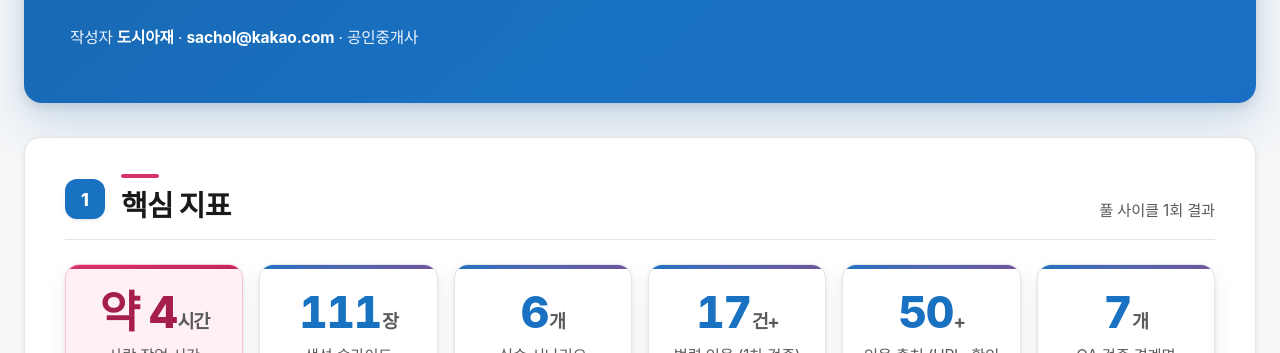
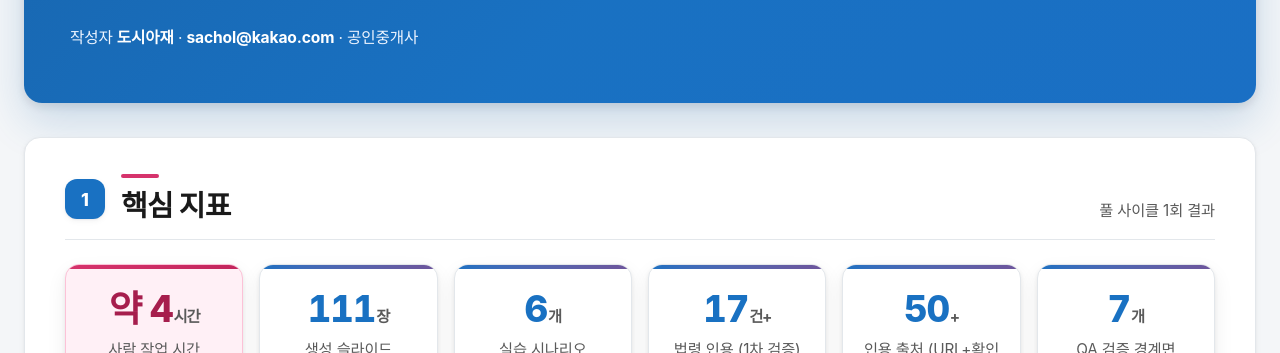
Before and after one commit to sachol/shinhwa-ai-lecture, a plain HTML site: page dashboard.html in a window 1280 px wide. Shown: the part 447-800 px from the top of the page. Drawn offline with Linux system fonts and the light colour scheme; a web font is replaced by a local one.

Commit message:
fix(dashboard): KPI 숫자 카드 폭 초과로 긴 값($5~10) 잘리는 현상 수정
- .kpi-val font-size 2.6em→2.15em, 프로젝터 3.0em→2.45em, white-space:nowrap
- 카드 최소폭 170px 기준 가장 긴 값도 여유있게 한 줄 표시

Co-Authored-By: Claude Opus 4.8 (1M context) <noreply@anthropic.com>

```diff
--- a/dashboard.html
+++ b/dashboard.html
@@ -295,8 +295,9 @@ section.hero {
 }
 .kpi-card:hover { transform: translateY(-4px); box-shadow: var(--shadow-hover); }
 .kpi-card .kpi-val {
-  font-size: 2.6em; font-weight: 800; color: var(--primary); line-height: 1.05;
+  font-size: 2.15em; font-weight: 800; color: var(--primary); line-height: 1.1;
   letter-spacing: -0.03em; font-variant-numeric: tabular-nums;
+  white-space: nowrap; max-width: 100%;
 }
 .kpi-card .kpi-val small { font-size: 0.42em; font-weight: 700; color: var(--text-muted); margin-left: 1px; }
 .kpi-card .kpi-label { font-size: 0.9em; color: var(--text-muted); margin-top: 8px; }
@@ -475,7 +476,7 @@ footer.site-footer .self-proof strong { color: var(--footer-link); font-style: n
   body { font-size: 19px; }
   .hero h1 { font-size: 3.3em; }
   .panel-head h2 { font-size: 1.85em; }
-  .kpi-card .kpi-val { font-size: 3.0em; }
+  .kpi-card .kpi-val { font-size: 2.45em; }
   .transform-block .tval { font-size: 2.5em; }
 }
 
```
